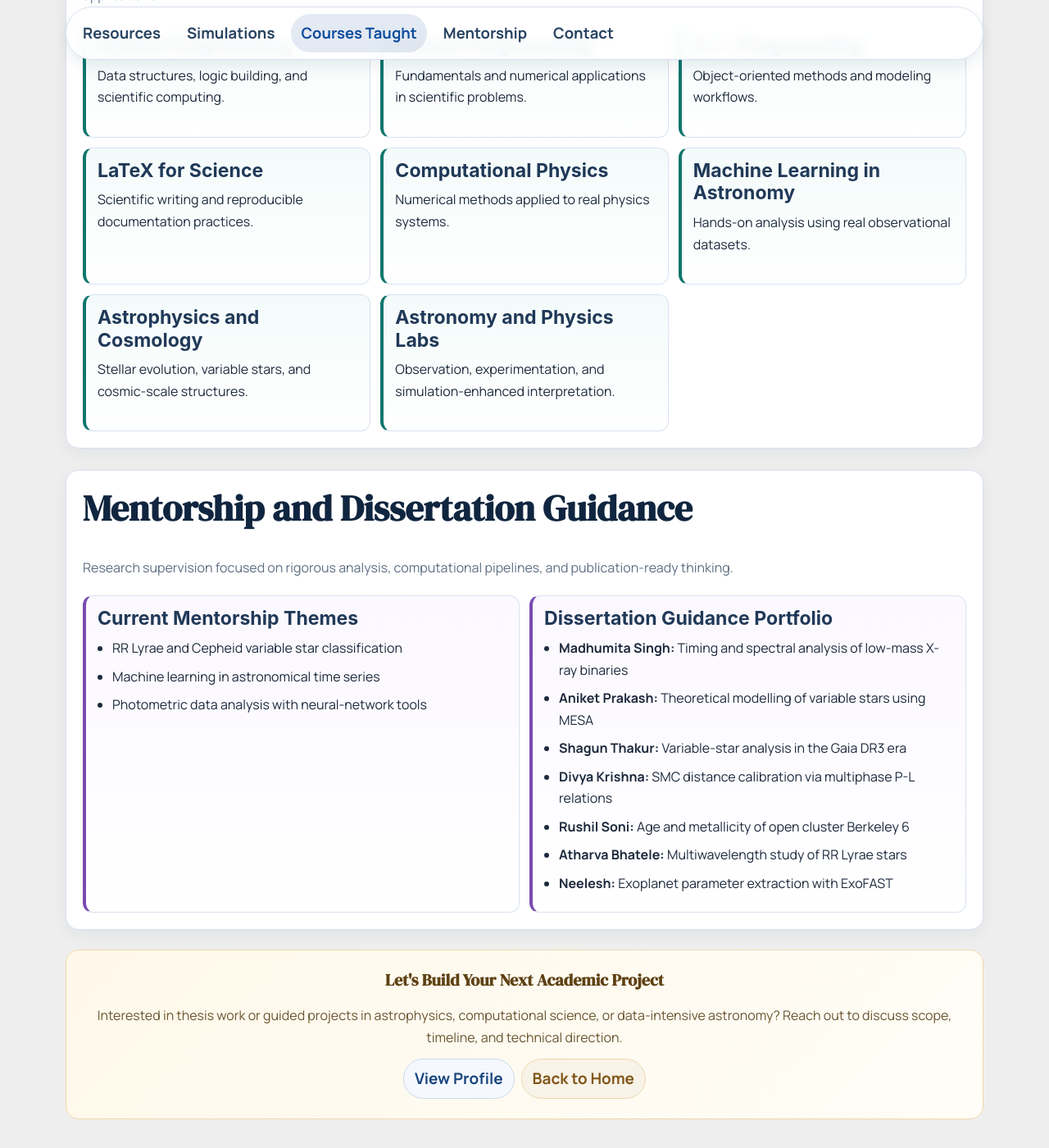
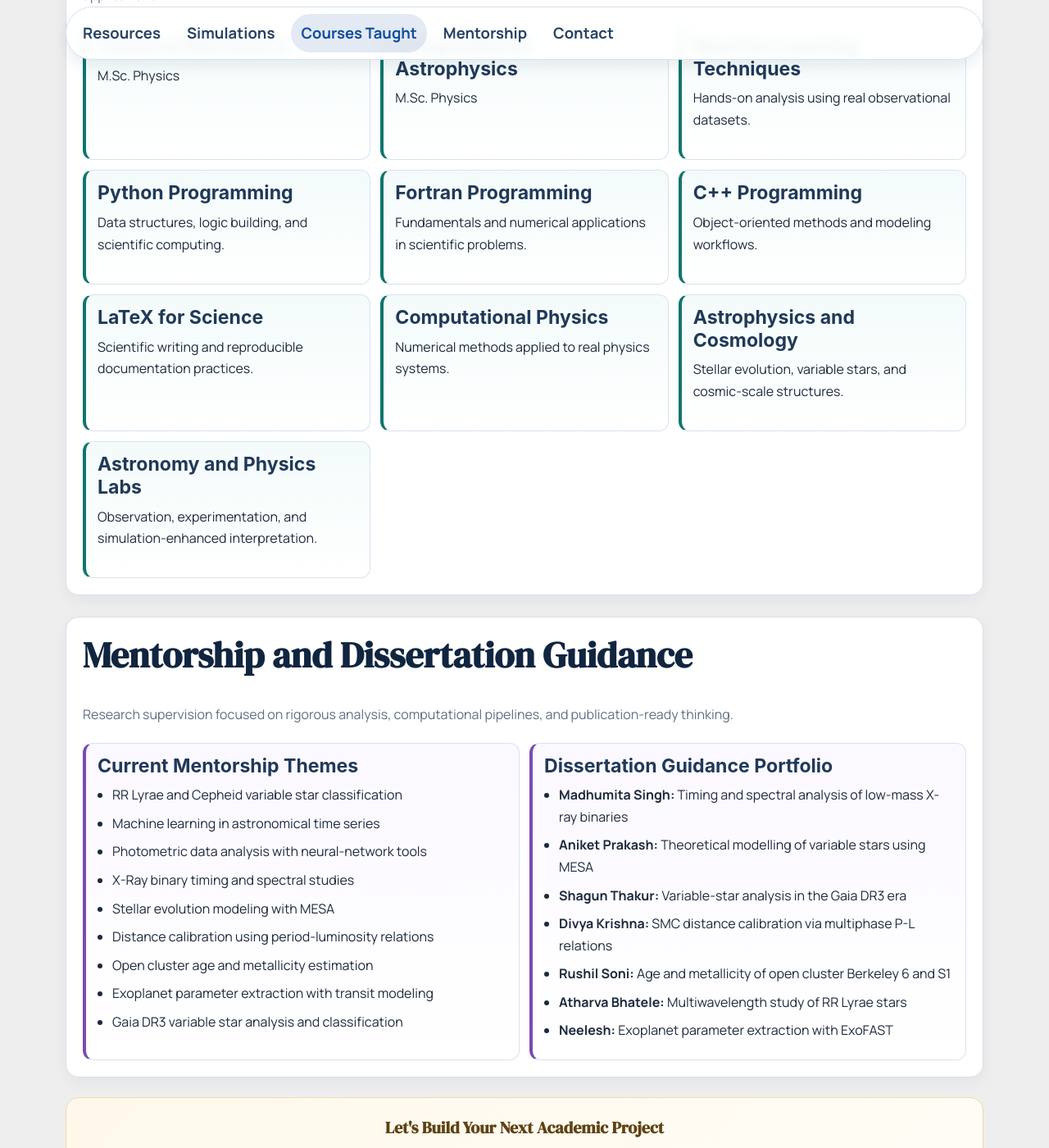
Before and after one commit to niteshchandra039/niteshchandra039.github.io, a Jekyll site: the page built from teaching_copy.md, in a window 1280 px wide and 1400 px high, scrolled down 3261 px. Shown: the whole window at 82% size. Built offline with Jekyll 4.4.1, drawn with Linux system fonts in a browser that asks for light colours; cached includes are drawn as plain includes.

Commit message:
feat: Update courses taught section with new topics and enhance mentorship details

```diff
--- a/teaching_copy.md
+++ b/teaching_copy.md
@@ -706,12 +706,14 @@ permalink: /teaching/
     <h2>Courses Taught</h2>
     <p class="section-intro">Interdisciplinary coverage across foundational programming, computational methods, and astrophysical applications.</p>
     <div class="topic-grid">
+      <article class="topic-card"><h3>Classical Mechanics</h3><p>M.Sc. Physics</p></article>
+      <article class="topic-card"><h3>Computational Astrophysics</h3><p>M.Sc. Physics</p></article>
+      <article class="topic-card"><h3>Machine Learning Techniques</h3><p>Hands-on analysis using real observational datasets.</p></article>
       <article class="topic-card"><h3>Python Programming</h3><p>Data structures, logic building, and scientific computing.</p></article>
       <article class="topic-card"><h3>Fortran Programming</h3><p>Fundamentals and numerical applications in scientific problems.</p></article>
       <article class="topic-card"><h3>C++ Programming</h3><p>Object-oriented methods and modeling workflows.</p></article>
       <article class="topic-card"><h3>LaTeX for Science</h3><p>Scientific writing and reproducible documentation practices.</p></article>
       <article class="topic-card"><h3>Computational Physics</h3><p>Numerical methods applied to real physics systems.</p></article>
-      <article class="topic-card"><h3>Machine Learning in Astronomy</h3><p>Hands-on analysis using real observational datasets.</p></article>
       <article class="topic-card"><h3>Astrophysics and Cosmology</h3><p>Stellar evolution, variable stars, and cosmic-scale structures.</p></article>
       <article class="topic-card"><h3>Astronomy and Physics Labs</h3><p>Observation, experimentation, and simulation-enhanced interpretation.</p></article>
     </div>
@@ -727,6 +729,12 @@ permalink: /teaching/
           <li>RR Lyrae and Cepheid variable star classification</li>
           <li>Machine learning in astronomical time series</li>
           <li>Photometric data analysis with neural-network tools</li>
+          <li>X-Ray binary timing and spectral studies</li>
+          <li>Stellar evolution modeling with MESA</li>
+          <li>Distance calibration using period-luminosity relations</li>
+          <li>Open cluster age and metallicity estimation</li>
+          <li>Exoplanet parameter extraction with transit modeling</li>
+          <li>Gaia DR3 variable star analysis and classification</li>
         </ul>
       </article>
       <article class="mentor-card">
@@ -736,7 +744,7 @@ permalink: /teaching/
           <li><strong>Aniket Prakash:</strong> Theoretical modelling of variable stars using MESA</li>
           <li><strong>Shagun Thakur:</strong> Variable-star analysis in the Gaia DR3 era</li>
           <li><strong>Divya Krishna:</strong> SMC distance calibration via multiphase P-L relations</li>
-          <li><strong>Rushil Soni:</strong> Age and metallicity of open cluster Berkeley 6</li>
+          <li><strong>Rushil Soni:</strong> Age and metallicity of open cluster Berkeley 6 and S1</li>
           <li><strong>Atharva Bhatele:</strong> Multiwavelength study of RR Lyrae stars</li>
           <li><strong>Neelesh:</strong> Exoplanet parameter extraction with ExoFAST</li>
         </ul>
```
